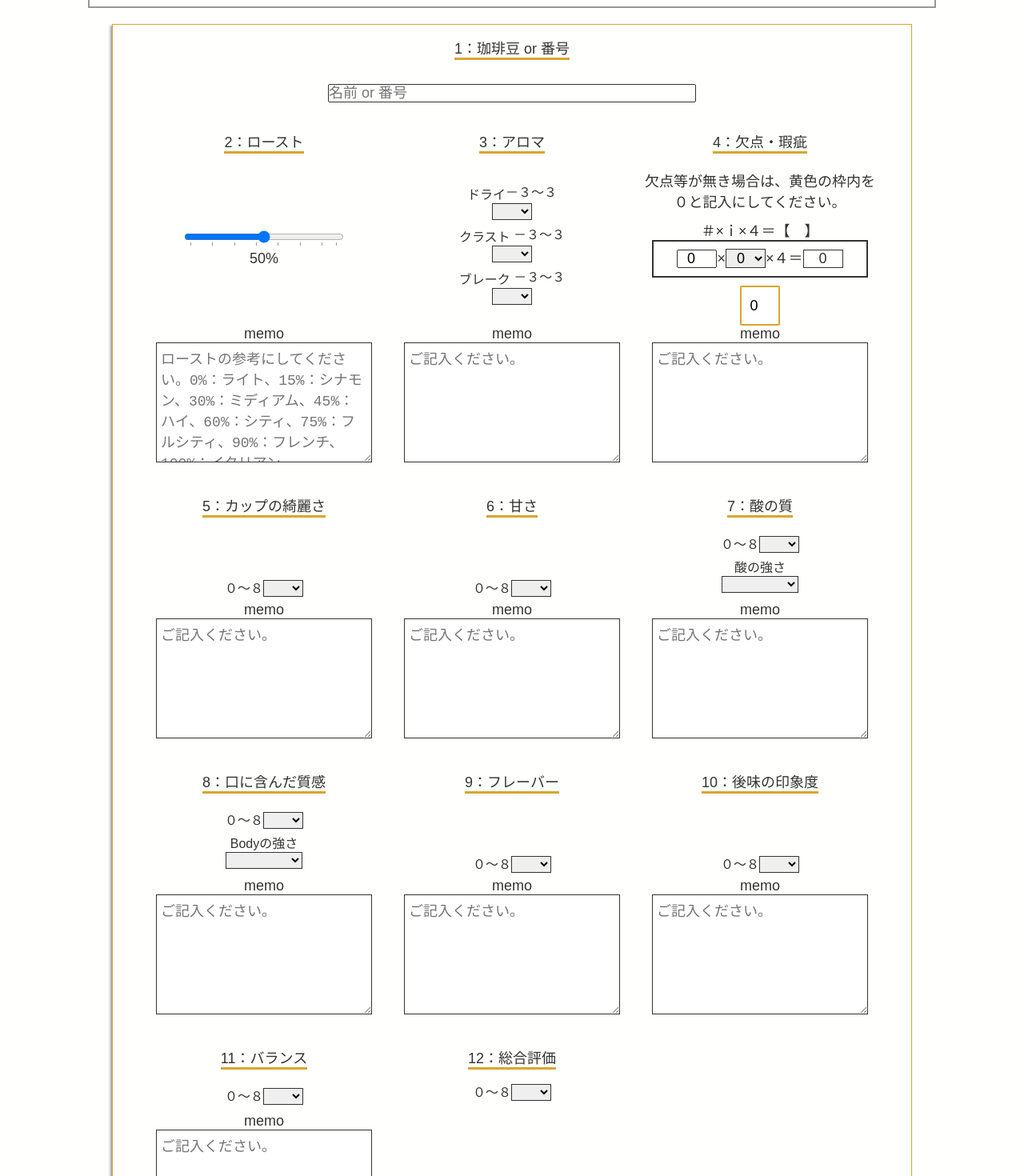
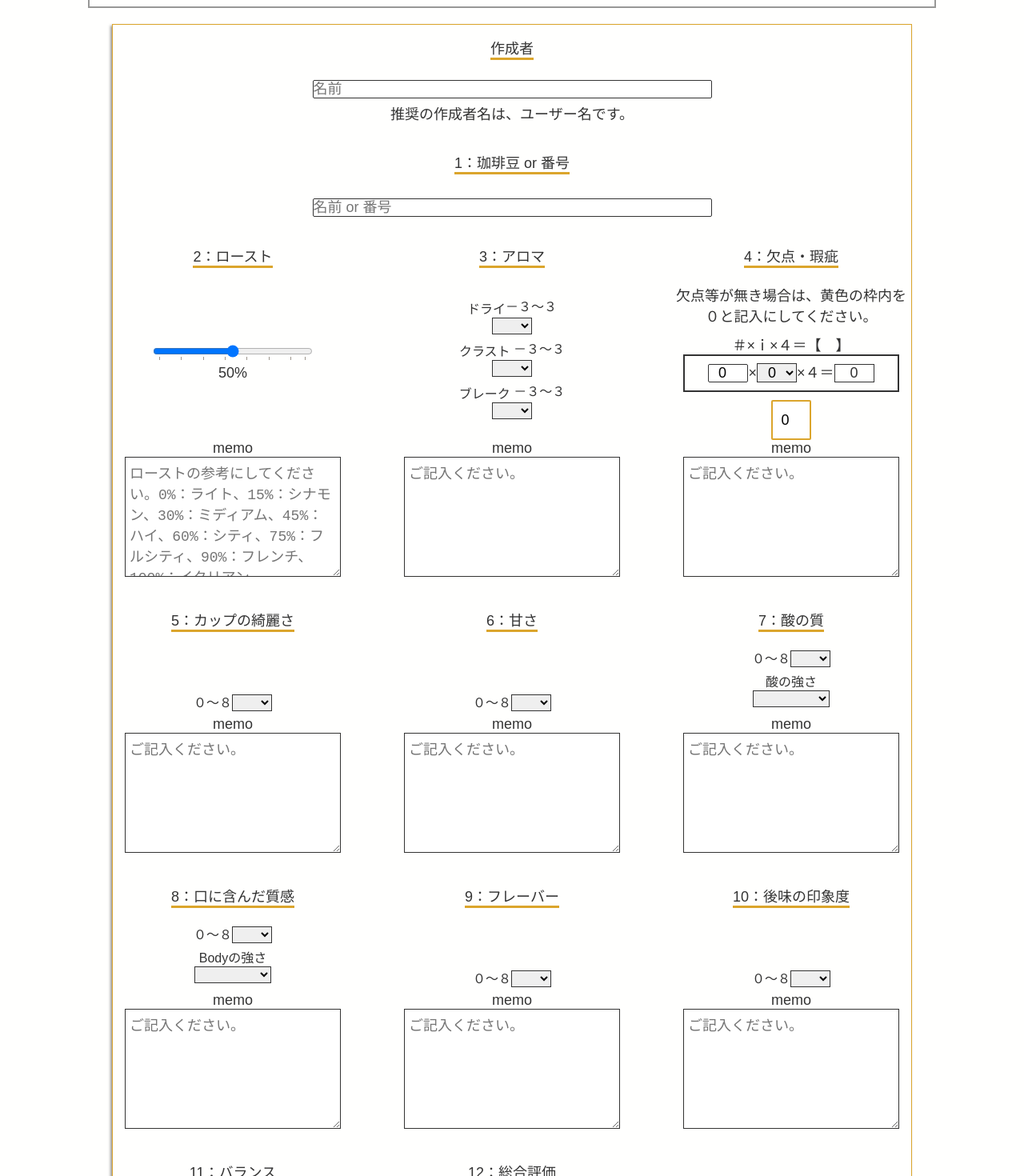
Before and after one commit to akiran1sei/tasting_note, a Next.js app: page /beans/create in a window 1280 px wide. Shown: the part 240-1710 px from the top of the page at 80% size. Built offline with nearby package versions, Linux system fonts and the light colour scheme; a web font is replaced by a local one.

Commit message:
🎨 作成者欄の追加に伴うコーディング

```diff
--- a/pages/beans/create.js
+++ b/pages/beans/create.js
@@ -39,6 +39,7 @@ const New = () => {
   // const [result, setResult] = useState();
   // const [total, setTotal] = useState("");
   const [impression, setImpression] = useState("");
+  const [name, setName] = useState();
   const [isEditContents, setIsEditContents] = useState(false);
   const router = useRouter();
   const handleEditListButton = () => {
@@ -91,6 +92,7 @@ const New = () => {
             total: Number(sum) + Number(36),
             result: sum,
             impression: impression,
+            name: name,
           }),
           headers: {
             Accept: "application/json",
@@ -209,6 +211,23 @@ const New = () => {
                 <form onSubmit={handleSubmit} className={styles.edit_main}>
                   <div className={styles.edit_list}>
                     {/* 選択式 */}
+                    <div className={`${styles.edit_item} ${styles.edit_name}`}>
+                      <label htmlFor="name" className={styles.edit_item_title}>
+                        作成者
+                      </label>
+                      <input
+                        className={styles.edit_input_name}
+                        type="text"
+                        name="name"
+                        id="name"
+                        width={300}
+                        height={50}
+                        placeholder="名前"
+                        value={name}
+                        onChange={(e) => setName(e.target.value)}
+                      />
+                      <p>推奨の作成者名は、ユーザー名です。</p>
+                    </div>
                     <div
                       className={`${styles.edit_item} ${styles.edit_coffee}`}
                     >
--- a/styles/Home.module.css
+++ b/styles/Home.module.css
@@ -750,14 +750,28 @@ delete_popup
   justify-content: flex-start !important;
 }
 @media screen and (min-width: 768px) {
-  .edit_item:not(.edit_item:first-child, .edit_item:nth-child(14)),
-  .browse_item:not(.browse_item:first-child, .browse_item:nth-child(14)),
-  .delete_item:not(.delete_item:first-child, .delete_item:nth-child(14)) {
+  .edit_item:not(
+      .edit_item:first-child,
+      .edit_item:nth-child(2),
+      .edit_item:nth-child(14)
+    ),
+  .browse_item:not(
+      .browse_item:first-child,
+      .edit_item:nth-child(2),
+      .browse_item:nth-child(14)
+    ),
+  .delete_item:not(
+      .edit_item:nth-child(2),
+      .edit_item:nth-child(2),
+      .delete_item:nth-child(14)
+    ) {
     width: 300px;
   }
   .edit_item:first-child,
+  .edit_item:nth-child(2),
   .edit_item:nth-child(14),
   .browse_item:first-child,
+  .edit_item:nth-child(2),
   .browse_item:nth-child(14),
   .delete_item:first-child,
   .delete_item:nth-child(14) {
@@ -940,14 +954,16 @@ grid-layout 768px
 */
 @media screen and (min-width: 768px) and (max-width: 1000px) {
   .edit_error {
-    grid-area: 10/1/11/3;
+    grid-area: 11/1/12/3;
+    /* grid-area: 10/1/11/3; */
   }
 }
 /* grid-layout 1000px*/
 @media screen and (min-width: 1000px) {
   .edit_error {
     width: 100%;
-    grid-area: 8/1/9/4;
+    grid-area: 9/1/10/4;
+    /* grid-area: 8/1/9/4; */
   }
 }
 
@@ -964,40 +980,129 @@ grid-layout 768px
             -----delete-----
 */
 @media screen and (min-width: 768px) and (max-width: 1000px) {
+  .edit_name {
+    grid-area: 1/1/2/3;
+  }
   .edit_coffee,
   .browse_coffee,
   .delete_coffee {
-    grid-area: 1/1/2/3;
+    grid-area: 2/1/3/3;
   }
   .edit_roast,
   .browse_roast,
   .delete_roast {
-    grid-area: 2/1/3/2;
+    grid-area: 3/1/4/2;
   }
   .edit_aroma,
   .browse_aroma,
   .delete_aroma {
-    grid-area: 2/2/3/3;
+    grid-area: 3/2/4/3;
   }
   .edit_defects,
   .browse_defects,
   .delete_defects {
-    grid-area: 3/1/4/2;
+    grid-area: 4/1/5/2;
   }
   .edit_cleancap,
   .browse_cleancap,
   .delete_cleancap {
-    grid-area: 3/2/4/3;
+    grid-area: 4/2/5/3;
   }
   .edit_sweet,
   .browse_sweet,
   .delete_sweet {
-    grid-area: 4/1/5/2;
+    grid-area: 5/1/6/2;
   }
   .edit_acidity,
   .browse_acidity,
   .delete_acidity {
+    grid-area: 5/2/6/3;
+  }
+  .edit_mouthfeel,
+  .browse_mouthfeel,
+  .delete_mouthfeel {
+    grid-area: 6/1/7/2;
+  }
+  .edit_flavor,
+  .browse_flavor,
+  .delete_flavor {
+    grid-area: 6/2/7/3;
+  }
+  .edit_after,
+  .browse_after,
+  .delete_after {
+    grid-area: 7/1/8/2;
+  }
+  .edit_balance,
+  .browse_balance,
+  .delete_balance {
+    grid-area: 7/2/8/3;
+  }
+  .edit_overall,
+  .browse_overall,
+  .delete_overall {
+    grid-area: 8/1/9/3;
+  }
+  .edit_total,
+  .browse_total,
+  .delete_total {
+    grid-area: 9/1/10/3;
+  }
+  .edit_impression,
+  .browse_impression,
+  .delete_impression {
+    grid-area: 10/1/11/3;
+  }
+  .edit_error,
+  .browse_error,
+  .delete_error {
+    grid-area: 11/1/11/3;
+  }
+}
+/*
+----------grid-layout 1000px----------
+            -----edit-----
+            -----browse-----
+            -----delete-----
+*/
+@media screen and (min-width: 1000px) {
+  .edit_name {
+    grid-area: 1/1/2/4;
+  }
+  .edit_coffee,
+  .browse_coffee,
+  .delete_coffee {
+    grid-area: 2/1/3/4;
+  }
+  .edit_roast,
+  .browse_roast,
+  .delete_roast {
+    grid-area: 3/1/4/2;
+  }
+  .edit_aroma,
+  .browse_aroma,
+  .delete_aroma {
+    grid-area: 3/2/4/3;
+  }
+  .edit_defects,
+  .browse_defects,
+  .delete_defects {
+    grid-area: 3/3/4/4;
+  }
+  .edit_cleancap,
+  .browse_cleancap,
+  .delete_cleancap {
+    grid-area: 4/1/5/2;
+  }
+  .edit_sweet,
+  .browse_sweet,
+  .delete_sweet {
     grid-area: 4/2/5/3;
+  }
+  .edit_acidity,
+  .browse_acidity,
+  .delete_acidity {
+    grid-area: 4/3/5/4;
   }
   .edit_mouthfeel,
   .browse_mouthfeel,
@@ -1012,116 +1117,33 @@ grid-layout 768px
   .edit_after,
   .browse_after,
   .delete_after {
-    grid-area: 6/1/7/2;
+    grid-area: 5/3/6/4;
   }
   .edit_balance,
   .browse_balance,
   .delete_balance {
-    grid-area: 6/2/7/3;
+    grid-area: 6/1/7/2;
   }
   .edit_overall,
   .browse_overall,
   .delete_overall {
-    grid-area: 7/1/8/3;
+    grid-area: 6/2/7/3;
   }
   .edit_total,
   .browse_total,
   .delete_total {
-    grid-area: 8/1/8/3;
+    grid-area: 7/2/8/3;
   }
   .edit_impression,
   .browse_impression,
   .delete_impression {
-    grid-area: 9/1/10/3;
-  }
-  .edit_error,
-  .browse_error,
-  .delete_error {
-    grid-area: 10/1/11/3;
-  }
-}
-/*
-----------grid-layout 1000px----------
-            -----edit-----
-            -----browse-----
-            -----delete-----
-*/
-@media screen and (min-width: 1000px) {
-  .edit_coffee,
-  .browse_coffee,
-  .delete_coffee {
-    grid-area: 1/1/2/4;
-  }
-  .edit_roast,
-  .browse_roast,
-  .delete_roast {
-    grid-area: 2/1/3/2;
-  }
-  .edit_aroma,
-  .browse_aroma,
-  .delete_aroma {
-    grid-area: 2/2/3/3;
-  }
-  .edit_defects,
-  .browse_defects,
-  .delete_defects {
-    grid-area: 2/3/3/4;
-  }
-  .edit_cleancap,
-  .browse_cleancap,
-  .delete_cleancap {
-    grid-area: 3/1/4/2;
-  }
-  .edit_sweet,
-  .browse_sweet,
-  .delete_sweet {
-    grid-area: 3/2/4/3;
-  }
-  .edit_acidity,
-  .browse_acidity,
-  .delete_acidity {
-    grid-area: 3/3/4/4;
-  }
-  .edit_mouthfeel,
-  .browse_mouthfeel,
-  .delete_mouthfeel {
-    grid-area: 4/1/5/2;
-  }
-  .edit_flavor,
-  .browse_flavor,
-  .delete_flavor {
-    grid-area: 4/2/5/3;
-  }
-  .edit_after,
-  .browse_after,
-  .delete_after {
-    grid-area: 4/3/5/4;
-  }
-  .edit_balance,
-  .browse_balance,
-  .delete_balance {
-    grid-area: 5/1/6/2;
-  }
-  .edit_overall,
-  .browse_overall,
-  .delete_overall {
-    grid-area: 5/2/6/3;
-  }
-  .edit_total,
-  .browse_total,
-  .delete_total {
-    grid-area: 6/2/7/3;
-  }
-  .edit_impression,
-  .browse_impression,
-  .delete_impression {
-    grid-area: 7/1/7/4;
+    grid-area: 8/1/9/4;
   }
   .edit_error,
   .browse_error,
   .delete_error {
     width: 100%;
-    grid-area: 8/1/9/4;
+    grid-area: 9/1/10/4;
   }
 }
 /* browse_yellow_color */
```
